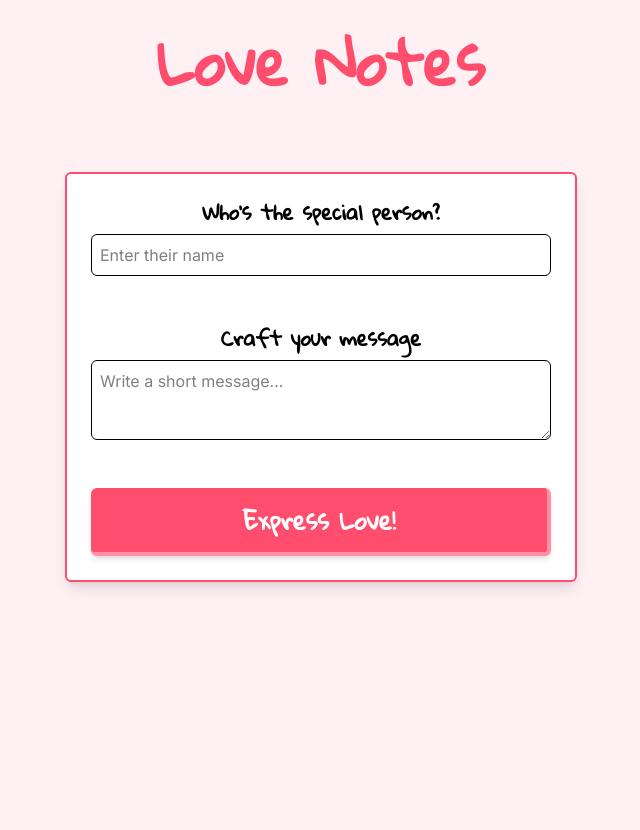
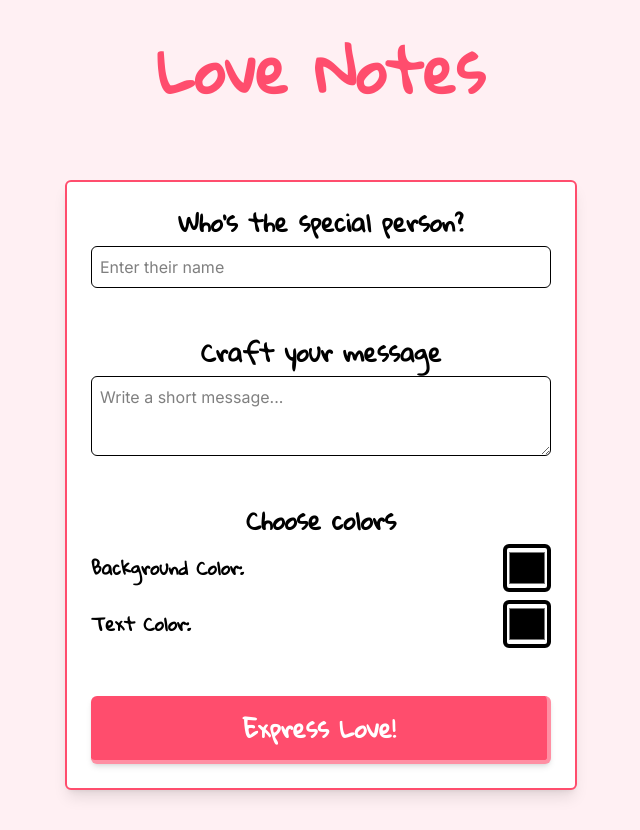
Before and after one commit to raphael-odeareduo19/love-notes, a React (Vite) app: page / in a window 1280 px wide. Shown: the whole page, without its empty margins (319-959 px from the left). Before the commit the page ends 800 px from the top, so only its background shows below. Built offline with nearby package versions, Linux system fonts and the light colour scheme.

Commit message:
Add color pickers

```diff
--- a/index.html
+++ b/index.html
@@ -13,7 +13,7 @@
     <title>loveNotes</title>
   </head>
   <body
-    class="py-8 bg-[#fff0f3] min-h-screen"
+    class="py-10 bg-[#fff0f3] min-h-screen"
   >
     <div id="root"></div>
     <script type="module" src="/src/index.jsx"></script>
--- a/src/App.jsx
+++ b/src/App.jsx
@@ -5,12 +5,20 @@ import LoveNotePreview from "./components/LoveNotePreview";
 const App = () => {
     const [name, setName] = useState('')
     const [message, setMessage] = useState('')
+    const [bgColor, setBgColor] = useState('');
+    const [textColor, setTextColor] = useState('');
 
     const cardRef = useRef(null);
 
     return (
         <div>
             <LoveNoteForm
+                name={name}
+                message={message}
+                textColor={textColor}
+                setTextColor={setTextColor}
+                bgColor={bgColor}
+                setBgColor={setBgColor}
                 setName={setName}
                 setMessage={setMessage}
                 cardRef={cardRef}
@@ -18,6 +26,8 @@ const App = () => {
             {name ? <LoveNotePreview
                 name={name}
                 message={message}
+                textColor={textColor}
+                bgColor={bgColor}
                 cardRef={cardRef}
             /> : null}
         </div>
--- a/src/components/LoveNoteForm.jsx
+++ b/src/components/LoveNoteForm.jsx
@@ -1,8 +1,16 @@
-const LoveNoteForm = ({setName, setMessage, cardRef}) => {
+const LoveNoteForm = ({name, message, bgColor, setBgColor, textColor, setTextColor, setName, setMessage, cardRef}) => {
 
     function handleCardScreenshot() {
         const cardEl = cardRef;
         cardEl.current.scrollIntoView({behavior: 'smooth'})
+    }
+
+    function handleBgColor(e) {
+        setBgColor(e.target.value)
+    }
+
+    function handleTextColor(e) {
+        setTextColor(e.target.value)
     }
 
     function handleSubmit(e) {
@@ -23,7 +31,7 @@ const LoveNoteForm = ({setName, setMessage, cardRef}) => {
                 >
                     <div className="flex flex-col gap-2">
                         <label
-                            className="text-xl font-extrabold"
+                            className="text-2xl font-extrabold"
                             htmlFor="firstName"
                         >
                                 Who's the special person?
@@ -32,13 +40,14 @@ const LoveNoteForm = ({setName, setMessage, cardRef}) => {
                             className="border-1 p-2 rounded-md"
                             id='firstName'
                             placeholder="Enter their name"
+                            value={name}
                             onChange={(e) => setName(e.target.value)}
                             required
                         />
                     </div>
                     <div className="flex flex-col gap-2">
                         <label
-                            className="text-xl font-extrabold"
+                            className="text-2xl font-extrabold"
                             htmlFor="loveMessage">
                                 Craft your message
                         </label>
@@ -46,9 +55,44 @@ const LoveNoteForm = ({setName, setMessage, cardRef}) => {
                             placeholder="Write a short message..."
                             className="border-1 p-2 rounded-md h-20"
                             id='loveMessage'
+                            value={message}
                             onChange={(e) => setMessage(e.target.value)}
                             required
                         ></textarea>
+                    </div>
+                    <div className="flex flex-col gap-2">
+                        <p
+                        className="text-2xl font-extrabold"
+                        >Choose colors</p>
+                        <div
+                            className="flex items-center justify-between"
+                        >
+                            <label htmlFor="bgColor"
+                                className="font-bold text-lg"
+                            >Background Color: </label>
+                            <input
+                                id="bgColor"
+                                className="size-12 rounded-md cursor-pointer"
+                                type="color"
+                                defaultValue={'#fff'}
+                                value={bgColor}
+                                onChange={handleBgColor}
+                            />
+                        </div>
+                        <div
+                            className="flex items-center justify-between"
+                        >
+                            <label htmlFor="textColor"
+                            className="font-bold text-lg"
+                            >Text Color: </label>
+                            <input
+                                id="textColor"
+                                className="size-12 rounded-md cursor-pointer"
+                                type="color"
+                                value={textColor}
+                                onChange={handleTextColor}
+                            />
+                        </div>
                     </div>
                     <button
                         className="love-btn bg-[#ff4d6d] p-4 rounded-md text-2xl text-white font-bold cursor-pointer shadow-md hover:opacity-80"
--- a/src/components/LoveNotePreview.jsx
+++ b/src/components/LoveNotePreview.jsx
@@ -1,6 +1,6 @@
 import html2canvas from "html2canvas";
 
-const LoveNotePreview = ({name, message, cardRef}) => {
+const LoveNotePreview = ({name, message, bgColor, textColor, cardRef}) => {
 
     function downloadScreenshot() {
         const cardEl = cardRef;
@@ -16,11 +16,12 @@ const LoveNotePreview = ({name, message, cardRef}) => {
         <section className="pt-36 px-8 flex flex-col items-center gap-8">
             <div
                 ref={cardRef}
-                className={`w-sm card p-8 bg-white flex flex-col items-center gap-6 text-center border-4 border-[#ff4d6d] rounded-md shadow-xl`}
+                className={`w-sm card p-8 flex flex-col items-center gap-6 text-center border-6 border-[#ff4d6d] rounded-lg shadow-xl`}
+                style={{backgroundColor: bgColor, color: textColor}}
                 >
                 <h1
                     className="text-4xl font-black mb-2"
-                >{name ? `Dear ${name}` : null}💝</h1>
+                >{name ? `Dear ${name}` : null}</h1>
                 <p
                     className="text-xl font-semibold break-words max-w-full"
                 >{message}</p>
--- a/src/index.css
+++ b/src/index.css
@@ -23,9 +23,17 @@ input, textarea {
     font-family: 'Inter', sans-serif;
 }
 
-input:focus, textarea:focus {
+input[type="color"] {
+    -webkit-appearance: none;
+    appearance: none;
+    padding: 0;
+    border: 4px solid;
+    background: none;
+}
+
+/* input:focus, textarea:focus {
     background-color: #fff0f3;
-}
+} */
 
 .love-btn {
     border-right: 4px solid #ff8fa3;
```
